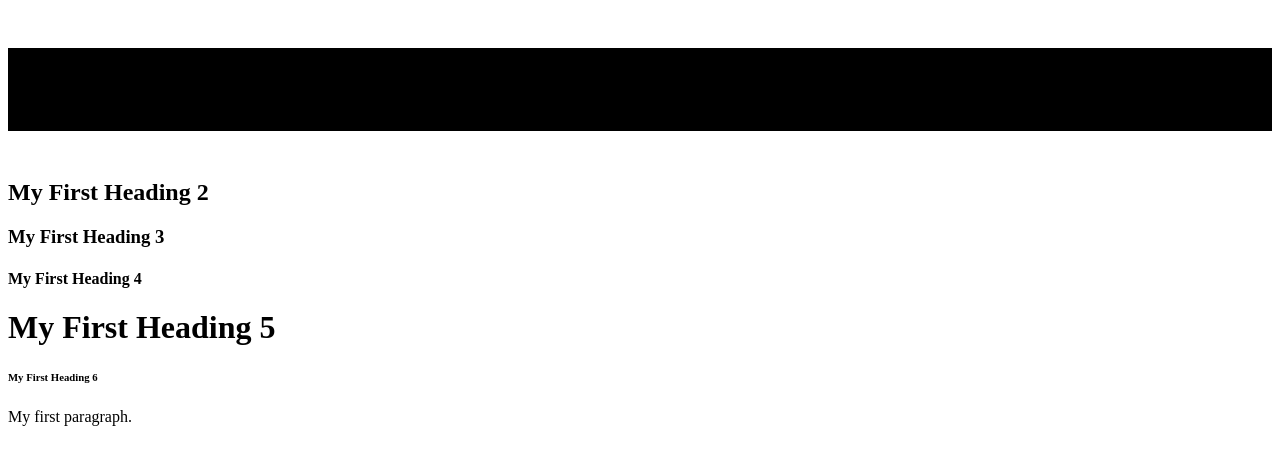
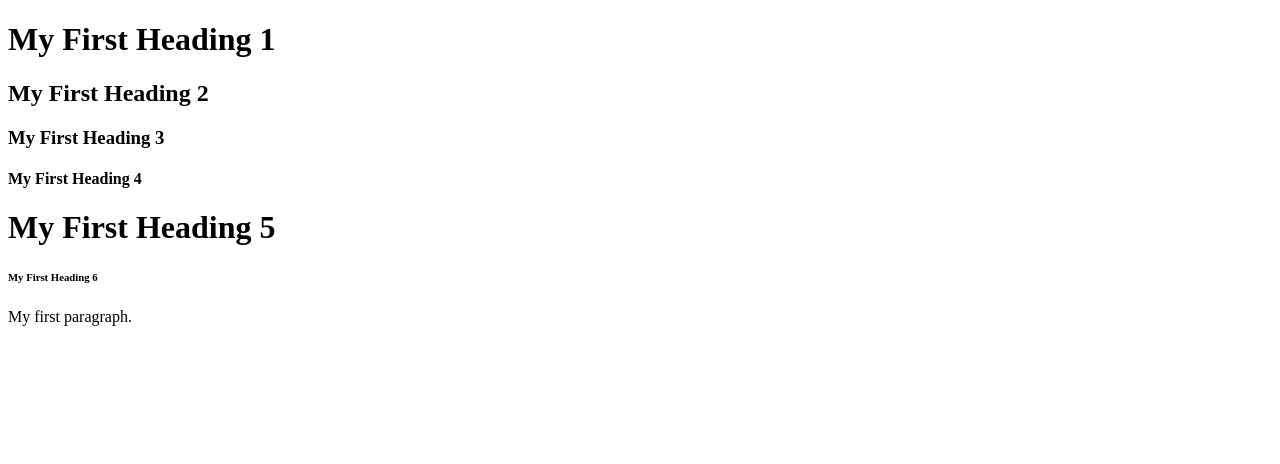
Before and after one commit to minmer/calculator, a plain HTML site: page index.html in a window 1280 px wide. Drawn offline with Linux system fonts and the light colour scheme.

Commit message:
Update index.html

```diff
--- a/index.html
+++ b/index.html
@@ -1,8 +1,11 @@
  <!DOCTYPE html>
 <html>
+ <head>
+  <link rel="stylesheet" href="./style.css">
+ </head>
 <body>
 
-<h1 style="background: black; font-size: 72px;">My First Heading 1</h1>
+<h1>My First Heading 1</h1>
 <h2>My First Heading 2</h2>
 <h3>My First Heading 3</h3>
 <h4>My First Heading 4</h4>
```
